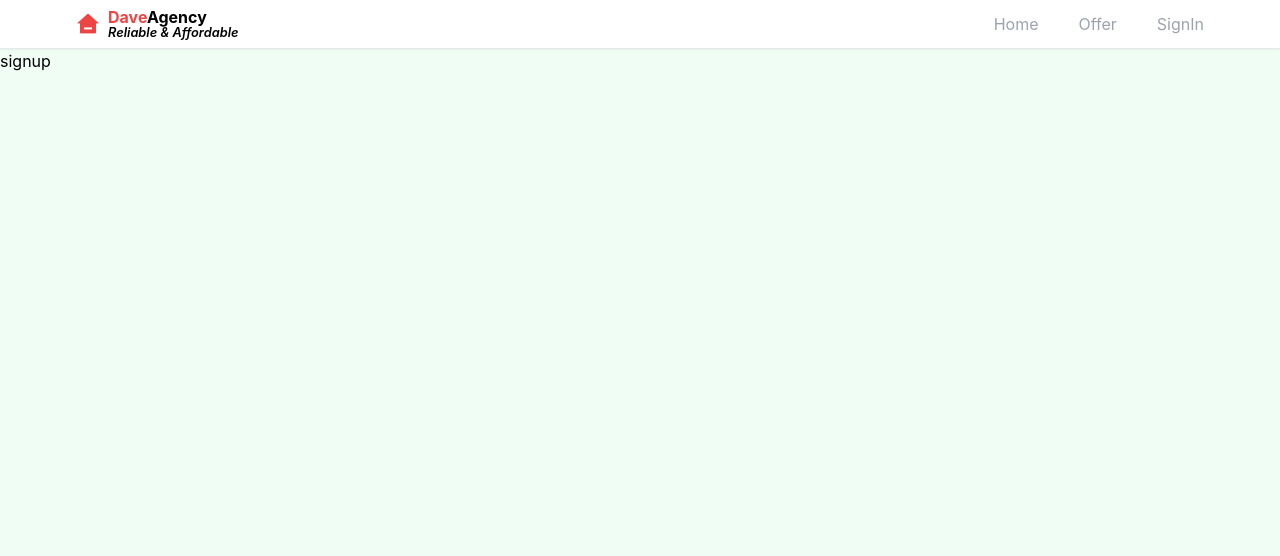
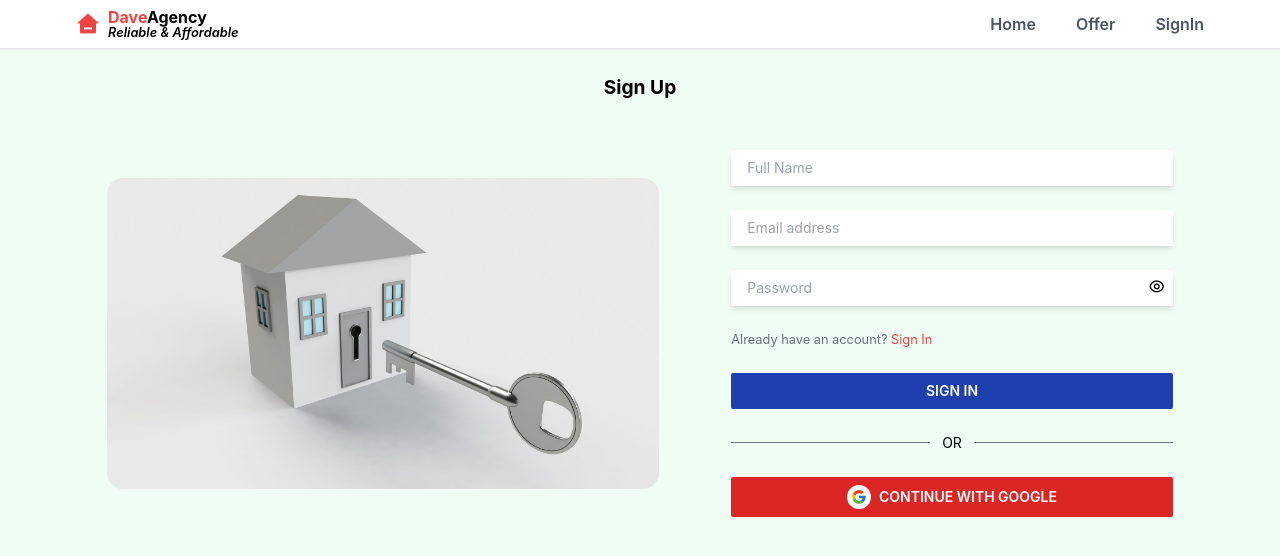
Before and after one commit to ovie-daveth/DaveAgency, a React (Create React App) app: page /signup in a window 1280 px wide. Shown: the top 556 px of the page. Built offline with nearby package versions, Linux system fonts and the light colour scheme.

Commit message:
made some corrections on the signin, dignuo and other pages

```diff
--- a/package.json
+++ b/package.json
@@ -9,6 +9,8 @@
     "framer-motion": "^9.0.4",
     "react": "^18.2.0",
     "react-dom": "^18.2.0",
+    "react-icon": "^1.0.0",
+    "react-icons": "^4.7.1",
     "react-router": "^6.8.1",
     "react-router-dom": "^6.8.1",
     "react-scripts": "5.0.1",
--- /dev/null
+++ b/src/components/GoogleSignIn.jsx
@@ -0,0 +1,8 @@
+import React from 'react'
+import { FcGoogle } from 'react-icons/fc'
+
+const GoogleSignIn = () => {
+  return             <button className=' bg-red-600 text-white flex items-center justify-center gap-2 rounded-sm font-semibold text-sm py-2 w-full my-6'> <FcGoogle className='text-2xl bg-white rounded-full p-1'/> CONTINUE WITH GOOGLE</button>
+}
+
+export default GoogleSignIn
--- a/src/components/Header.jsx
+++ b/src/components/Header.jsx
@@ -5,7 +5,7 @@ const Header = () => {
 
   const nav_active = {
     color: 'black',
-    fontWeight: 400,
+    fontWeight: 500,
     borderBottom: '2px solid red'
   }
 
@@ -40,7 +40,7 @@ const Header = () => {
         <ul className="flex items-center space-x-10 text-gray-700 ">
        {
         nav_link.map((item, index) => (
-          <NavLink key={index} style={(navItem) => navItem.isActive ? nav_active : null} className="py-3 text-gray-400 hover: ease-in-out transition-all .7s cursor-pointer" to={item.path}>{item.display}</NavLink>
+          <NavLink key={index} style={(navItem) => navItem.isActive ? nav_active : null} className="py-3 text-gray-600 font-semibold hover:ease-in-out transition-all .7s cursor-pointer" to={item.path}>{item.display}</NavLink>
         ))
        }
         </ul>
--- a/src/firebaseConfig.js
+++ b/src/firebaseConfig.js
@@ -0,0 +1,17 @@
+// Import the functions you need from the SDKs you need
+import { initializeApp } from "firebase/app";
+import { getAnalytics } from "firebase/analytics";
+
+const firebaseConfig = {
+  apiKey: "AIzaSyDYhYH3I9J2XA485vtXNBIrn1nD0q0vET4",
+  authDomain: "daveagency-1.firebaseapp.com",
+  projectId: "daveagency-1",
+  storageBucket: "daveagency-1.appspot.com",
+  messagingSenderId: "57077958023",
+  appId: "1:57077958023:web:cf21cd9196784b02447f22",
+  measurementId: "G-CW54Q3Y2KS"
+};
+
+// Initialize Firebase
+export const app = initializeApp(firebaseConfig);
+export const analytics = getAnalytics(app);
--- a/src/pages/ForgotPassword.jsx
+++ b/src/pages/ForgotPassword.jsx
@@ -1,11 +1,58 @@
-import React from 'react'
+import React, { useState } from 'react'
+import Helmet from '../components/Helmet'
+import signin from '../assets/images/signin.jpg'
+import { NavLink } from 'react-router-dom'
+import GoogleSignIn from '../components/GoogleSignIn'
+
 
 const ForgotPassword = () => {
-  return (
-    <div>
-      Forgot password
-    </div>
-  )
+
+
+  const [email, setEmail] = useState('')
+
+  const onChange = (e) => {
+    setEmail(e.target.value)
+  }
+
+  // const handleSubmit =  async () => {
+  //   await signInWithEmailAndPassword(auth, email, password)
+  //   .then((userCredential) => {
+  //     // Signed in
+  //     const user = userCredential.user;
+  //     // ...
+  //   })
+  //   .catch((error) => {
+  //     const errorCode = error.code;
+  //     const errorMessage = error.message;
+  //   });
+  // }
+
+
+  return <Helmet title={'SignIn'}>
+    <section className="w-full">
+      <h3 className='text-black font-bold text-center mt-6 text-[1.2rem]'>Reset Password</h3>
+      <div className="form_content flex items-center flex-wrap gap-4 justify-center px-6 py-12 max-w-6xl mx-auto">
+        <div className="image md:w-[50%] lg:w-[50%] mb-12 md:mb-6">
+            <img className=' w-full rounded-2xl' src={signin} alt="formimg" />
+        </div>
+        <div  className='w-full md:w-[67%] lg:w-[40%] md:ml-14'>
+            <form action="" >
+              <input className='w-full shadow-md pl-4 text-sm py-2 mb-6 rounded-sm border-gray-300 focus:outline-none  text-gray-500' type="email" placeholder='Email address' required id='email' value={email} onChange={onChange} />
+              <div className="aside flex justify-between items-center">
+              <small className='text-gray-500'>Don't have an account? <span className='text-red-500'><NavLink to='/signup'>Register</NavLink></span></small>
+              <small className=' text-blue-600'><NavLink to='/signin'>SignIn instead</NavLink></small>
+              </div>
+              <button type='submit' className=' bg-blue-800 text-white font-semibold text-sm rounded-sm py-2 w-full my-6'>SEND RESET EMAIL</button>
+             <div className="flex items-center before:border-t before:flex-1 before:border-gray-500 after:border-t after:flex-1 after:border-gray-500">
+             <p className='text-center text-black text-sm mx-3'>OR</p>
+             </div>
+            </form>
+            <GoogleSignIn />
+        </div>
+      </div>
+    </section>
+
+  </Helmet>
 }
 
 export default ForgotPassword
--- a/src/pages/SignIn.jsx
+++ b/src/pages/SignIn.jsx
@@ -2,8 +2,12 @@ import React, { useState } from 'react'
 import Helmet from '../components/Helmet'
 import signin from '../assets/images/signin.jpg'
 import { NavLink } from 'react-router-dom'
+import GoogleSignIn from '../components/GoogleSignIn'
+
 
 const Signin = () => {
+
+
 
   const [showPassword, setShowPassword] = useState(false)
 
@@ -24,6 +28,19 @@ const Signin = () => {
     }))
   }
 
+  // const handleSubmit =  async () => {
+  //   await signInWithEmailAndPassword(auth, email, password)
+  //   .then((userCredential) => {
+  //     // Signed in
+  //     const user = userCredential.user;
+  //     // ...
+  //   })
+  //   .catch((error) => {
+  //     const errorCode = error.code;
+  //     const errorMessage = error.message;
+  //   });
+  // }
+
   const {email, password} = formData
 
   return <Helmet title={'SignIn'}>
@@ -34,7 +51,7 @@ const Signin = () => {
             <img className=' w-full rounded-2xl' src={signin} alt="formimg" />
         </div>
         <div  className='w-full md:w-[67%] lg:w-[40%] md:ml-14'>
-            <form action="">
+            <form action="" >
               <input className='w-full shadow-md pl-4 text-sm py-2 rounded-sm border-gray-300 focus:outline-none  text-gray-500' type="email" placeholder='Email address' required id='email' value={email} onChange={onChange} />
              <div className="pass w-full relative my-6">
              <input className=' shadow-md w-full pl-4 text-sm py-2 rounded-sm border-gray-300 focus:outline-none text-gray-500'
@@ -52,9 +69,11 @@ const Signin = () => {
               <small className=' text-blue-600'><NavLink to='/forgotpassword'>Forgot Password?</NavLink></small>
               </div>
               <button type='submit' className=' bg-blue-800 text-white font-semibold text-sm rounded-sm py-2 w-full my-6'>SIGN IN</button>
-              <p className='text-center text-black text-sm'>OR</p>
+             <div className="flex items-center before:border-t before:flex-1 before:border-gray-500 after:border-t after:flex-1 after:border-gray-500">
+             <p className='text-center text-black text-sm mx-3'>OR</p>
+             </div>
             </form>
-            <button className=' bg-red-600 text-white flex items-center justify-center gap-2 rounded-sm font-semibold text-sm py-2 w-full my-6'> <span className=' text-white text-1xl'><i class="ri-google-fill"></i></span> CONTINUE WITH GOOGLE</button>
+            <GoogleSignIn />
         </div>
       </div>
     </section>
--- a/src/pages/SignUp.jsx
+++ b/src/pages/SignUp.jsx
@@ -1,11 +1,86 @@
-import React from 'react'
+import React, { useState } from 'react'
+import Helmet from '../components/Helmet'
+import signin from '../assets/images/signin.jpg'
+import { NavLink } from 'react-router-dom'
+import GoogleSignIn from '../components/GoogleSignIn'
+
 
 const SignUp = () => {
-  return (
-    <div>
-      signup
-    </div>
-  )
+
+
+
+  const [showPassword, setShowPassword] = useState(false)
+
+  const showPasswordEl = () =>{
+    setShowPassword(!showPassword)
+  }
+
+  const [formData, setFormData] = useState({
+    fullname: '',
+    email: '',
+    password: ''
+  });
+
+  const onChange = (e) =>{
+    setFormData((prevState)=>({
+      ...prevState,
+      [e.target.id]: e.target.value,
+
+    }))
+  }
+
+  // const handleSubmit =  async () => {
+  //   await signInWithEmailAndPassword(auth, email, password)
+  //   .then((userCredential) => {
+  //     // Signed in
+  //     const user = userCredential.user;
+  //     // ...
+  //   })
+  //   .catch((error) => {
+  //     const errorCode = error.code;
+  //     const errorMessage = error.message;
+  //   });
+  // }
+
+  const {fullname, email, password} = formData
+
+  return <Helmet title={'SignIn'}>
+    <section className="w-full">
+      <h3 className='text-black font-bold text-center mt-6 text-[1.2rem]'>Sign Up</h3>
+      <div className="form_content flex items-center flex-wrap gap-4 justify-center px-6 py-12 max-w-6xl mx-auto">
+        <div className="image md:w-[50%] lg:w-[50%] mb-12 md:mb-6">
+            <img className=' w-full rounded-2xl' src={signin} alt="formimg" />
+        </div>
+        <div  className='w-full md:w-[67%] lg:w-[40%] md:ml-14'>
+            <form action="" >
+            <input className='mb-6 w-full shadow-md pl-4 text-sm py-2 rounded-sm border-gray-300 focus:outline-none  text-gray-500' type="text" placeholder='Full Name' required id='fullname' value={fullname} onChange={onChange} />
+              <input className='w-full shadow-md pl-4 text-sm py-2 rounded-sm border-gray-300 focus:outline-none  text-gray-500' type="email" placeholder='Email address' required id='email' value={email} onChange={onChange} />
+             <div className="pass w-full relative my-6">
+             <input className=' shadow-md w-full pl-4 text-sm py-2 rounded-sm border-gray-300 focus:outline-none text-gray-500'
+             type={showPassword ? 'text' : 'password'}
+             placeholder='Password' required id="password" value={password} onChange={onChange} />
+              <p className='absolute top-1 right-2 cursor-pointer'
+              onClick={showPasswordEl}
+              > { showPassword ?
+             (<i class="ri-eye-off-line"></i>)
+             : (<i class="ri-eye-line "></i>)
+             }</p>
+             </div>
+              <div className="aside flex justify-between items-center">
+              <small className='text-gray-500'>Already have an account? <span className='text-red-500'><NavLink to='/signin'>Sign In</NavLink></span></small>
+
+              </div>
+              <button type='submit' className=' bg-blue-800 text-white font-semibold text-sm rounded-sm py-2 w-full my-6'>SIGN IN</button>
+             <div className="flex items-center before:border-t before:flex-1 before:border-gray-500 after:border-t after:flex-1 after:border-gray-500">
+             <p className='text-center text-black text-sm mx-3'>OR</p>
+             </div>
+            </form>
+             <GoogleSignIn />
+        </div>
+      </div>
+    </section>
+
+  </Helmet>
 }
 
 export default SignUp
```
Also changed, not shown: 1 other file (tests, documents, lock files or other folders).
